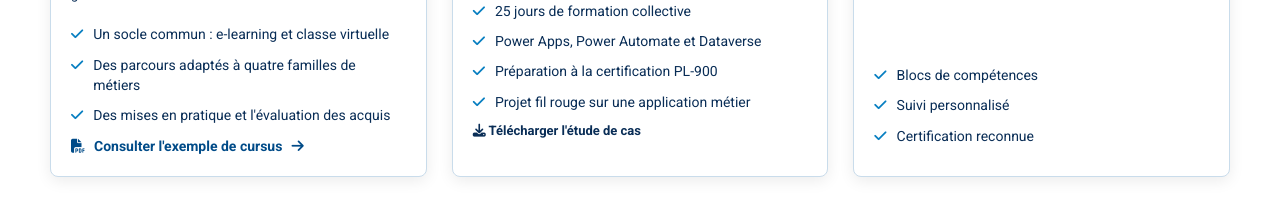
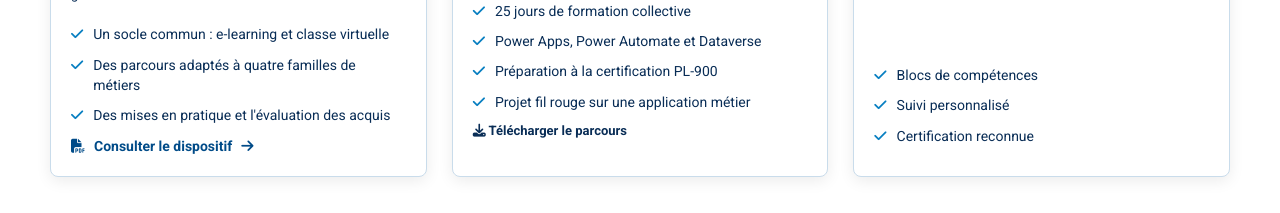
Before and after one commit to ofranchet73/eveis2, a plain HTML site: page offre-1.html in a window 1280 px wide. Shown: the part 2280-2493 px from the top of the page. Drawn offline with Linux system fonts and the light colour scheme.

Commit message:
Update link text for cursus and parcours

```diff
--- a/offre-1.html
+++ b/offre-1.html
@@ -385,7 +385,7 @@
            rel="noopener noreferrer"
            class="offer-link">
             <i class="fa-solid fa-file-pdf"></i>
-            Consulter l'exemple de cursus
+            Consulter le dispositif
             <i class="fa-solid fa-arrow-right"></i>
         </a>
 
@@ -419,7 +419,7 @@
                rel="noopener noreferrer">
                 <strong>
                     <i class="fa-solid fa-download"></i>
-                    Télécharger l'étude de cas
+                    Télécharger le parcours
                 </strong>
             </a>
         </p>
```
